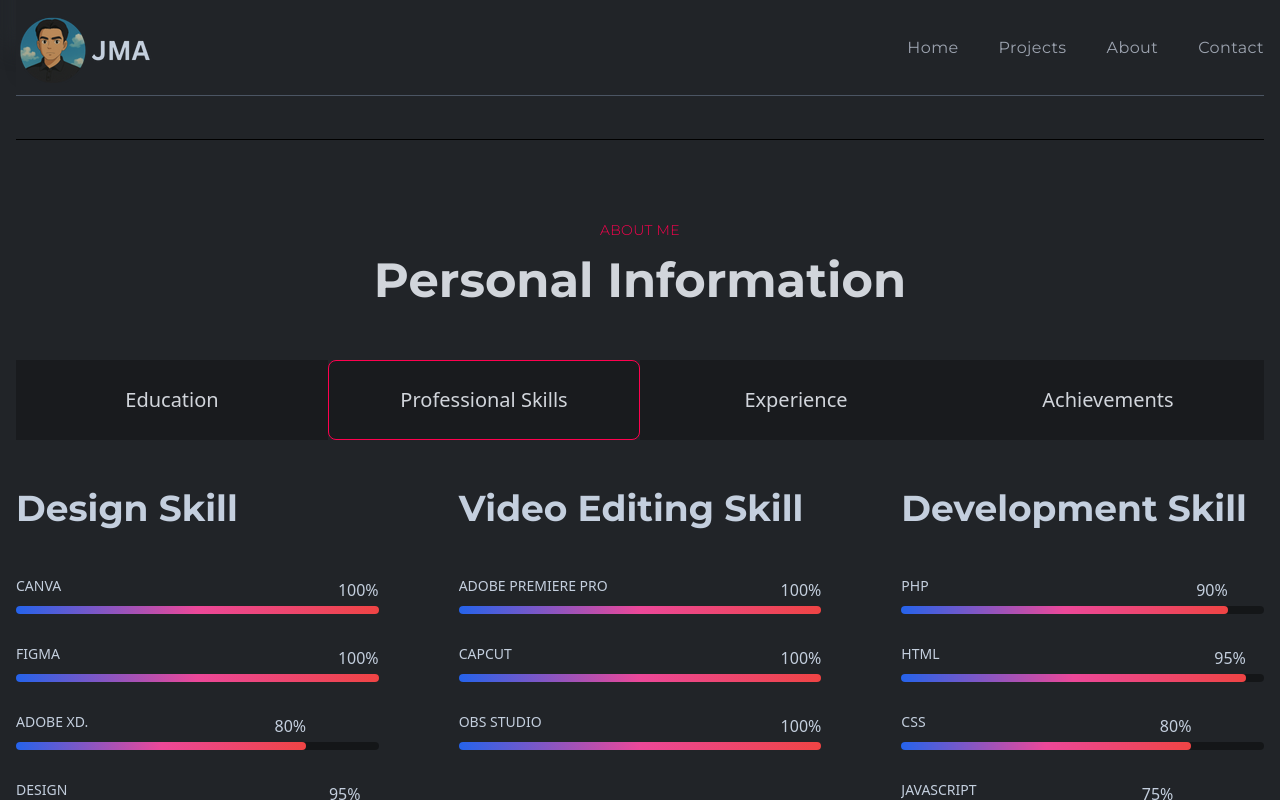
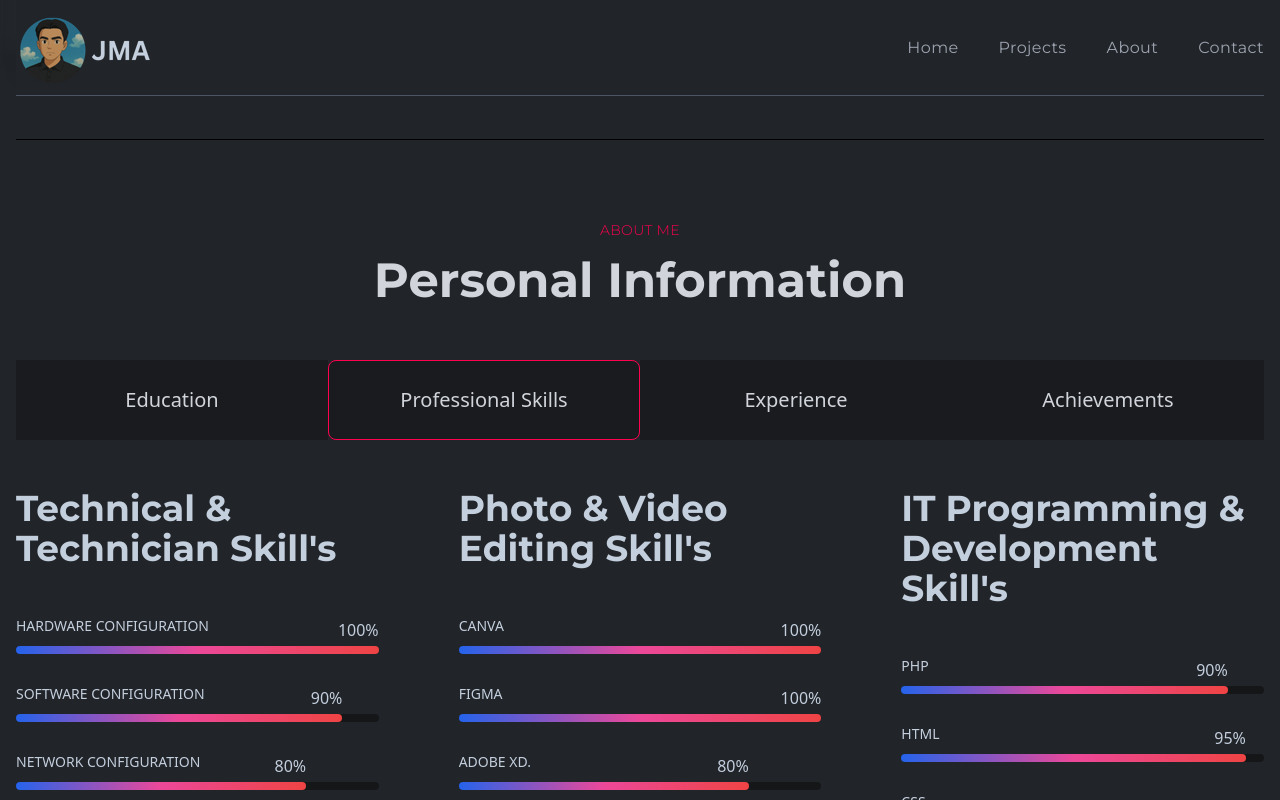
Before and after one commit to cmuciscaguinea/joemaraguineaportfolio, a React (Create React App) app: page / in a window 1280 px wide. Both pictures are taken after a click on the item "Professional Skills". Shown: the part 2274-3074 px from the top of the page. Built offline with nearby package versions, Linux system fonts and the light colour scheme.

Commit message:
Update skills section with new technical skills

```diff
--- a/src/components/resume/Skills.js
+++ b/src/components/resume/Skills.js
@@ -8,15 +8,82 @@ const Skills = () => {
       animate={{ opacity: 1, transition: { duration: 0.5 } }}
       className="w-full flex flex-col lgl:flex-row gap-10 lgl:gap-20"
     >
+
       <div className="w-full lgl:w-1/2">
         <div className="py-12 font-titleFont flex flex-col gap-4">
           {/* <p className="text-sm text-designColor tracking-[4px] uppercase">
             Features
           </p> */}
-          <h2 className="text-3xl md:text-4xl font-bold">Design Skill</h2>
+          <h2 className="text-3xl md:text-4xl font-bold">Technical & Technician Skill's</h2>
         </div>
         <div className='className="mt-14 w-full flex flex-col gap-6'>
           <div className="overflow-x-hidden">
+            <p className="text-sm uppercase font-medium">Hardware Configuration</p>
+            <span className="w-full h-2 bgOpacity rounded-md inline-flex mt-2">
+              <motion.span
+                initial={{ x: "-100%", opacity: 0 }}
+                animate={{ x: 0, opacity: 1 }}
+                transition={{ duration: 0.5, delay: 0.5 }}
+                className="w-full h-full bg-gradient-to-r from-blue-600 via-pink-500 to-red-500 rounded-md relative"
+              >
+                <span className="absolute -top-7 right-0">100%</span>
+              </motion.span>
+            </span>
+          </div>
+          <div className="overflow-x-hidden">
+            <p className="text-sm uppercase font-medium">Software Configuration</p>
+            <span className="w-full h-2 bgOpacity rounded-md inline-flex mt-2">
+              <motion.span
+                initial={{ x: "-100%", opacity: 0 }}
+                animate={{ x: 0, opacity: 1 }}
+                transition={{ duration: 0.5, delay: 0.5 }}
+                className="w-[90%] h-full bg-gradient-to-r from-blue-600 via-pink-500 to-red-500 rounded-md relative"
+              >
+                <span className="absolute -top-7 right-0">90%</span>
+              </motion.span>
+            </span>
+          </div>
+          <div className="overflow-x-hidden">
+            <p className="text-sm uppercase font-medium">Network Configuration</p>
+            <span className="w-full h-2 bgOpacity rounded-md inline-flex mt-2">
+              <motion.span
+                initial={{ x: "-100%", opacity: 0 }}
+                animate={{ x: 0, opacity: 1 }}
+                transition={{ duration: 0.5, delay: 0.5 }}
+                className="w-[80%] h-full bg-gradient-to-r from-blue-600 via-pink-500 to-red-500 rounded-md relative"
+              >
+                <span className="absolute -top-7 right-0">80%</span>
+              </motion.span>
+            </span>
+          </div>
+
+          <div className="overflow-x-hidden">
+            <p className="text-sm uppercase font-medium">Operating System Configuration</p>
+            <span className="w-full h-2 bgOpacity rounded-md inline-flex mt-2">
+              <motion.span
+                initial={{ x: "-100%", opacity: 0 }}
+                animate={{ x: 0, opacity: 1 }}
+                transition={{ duration: 0.5, delay: 0.5 }}
+                className="w-[80%] h-full bg-gradient-to-r from-blue-600 via-pink-500 to-red-500 rounded-md relative"
+              >
+                <span className="absolute -top-7 right-0">80%</span>
+              </motion.span>
+            </span>
+          </div>
+        </div>
+      </div>
+
+
+
+      <div className="w-full lgl:w-1/2">
+        <div className="py-12 font-titleFont flex flex-col gap-4">
+          {/* <p className="text-sm text-designColor tracking-[4px] uppercase">
+            Features
+          </p> */}
+          <h2 className="text-3xl md:text-4xl font-bold">Photo & Video Editing Skill's</h2>
+        </div>
+        <div className='className="mt-14 w-full flex flex-col gap-6'>
+            <div className="overflow-x-hidden">
             <p className="text-sm uppercase font-medium">Canva</p>
             <span className="w-full h-2 bgOpacity rounded-md inline-flex mt-2">
               <motion.span
@@ -69,18 +136,7 @@ const Skills = () => {
               </motion.span>
             </span>
           </div>
-        </div>
-      </div>
 
-
-      <div className="w-full lgl:w-1/2">
-        <div className="py-12 font-titleFont flex flex-col gap-4">
-          {/* <p className="text-sm text-designColor tracking-[4px] uppercase">
-            Features
-          </p> */}
-          <h2 className="text-3xl md:text-4xl font-bold">Video Editing Skill</h2>
-        </div>
-        <div className='className="mt-14 w-full flex flex-col gap-6'>
           <div className="overflow-x-hidden">
             <p className="text-sm uppercase font-medium">Adobe Premiere Pro</p>
             <span className="w-full h-2 bgOpacity rounded-md inline-flex mt-2">
@@ -128,7 +184,7 @@ const Skills = () => {
           {/* <p className="text-sm text-designColor tracking-[4px] uppercase">
             Features
           </p> */}
-          <h2 className="text-3xl md:text-4xl font-bold">Development Skill</h2>
+          <h2 className="text-3xl md:text-4xl font-bold">IT Programming & Development Skill's</h2>
         </div>
         <div className="flex flex-col gap-6">
           <div className="overflow-x-hidden">
@@ -210,7 +266,7 @@ const Skills = () => {
             </span>
           </div>
           <div className="overflow-x-hidden">
-            <p className="text-sm uppercase font-medium">SOFTWARE</p>
+            <p className="text-sm uppercase font-medium">JAVA LANGUAGE</p>
             <span className="w-full h-2 bgOpacity rounded-md inline-flex mt-2">
               <motion.span
                 initial={{ x: "-100%", opacity: 0 }}
@@ -222,6 +278,32 @@ const Skills = () => {
               </motion.span>
             </span>
           </div>
+          <div className="overflow-x-hidden">
+            <p className="text-sm uppercase font-medium">PYTHON LANGUAGE</p>
+            <span className="w-full h-2 bgOpacity rounded-md inline-flex mt-2">
+              <motion.span
+                initial={{ x: "-100%", opacity: 0 }}
+                animate={{ x: 0, opacity: 1 }}
+                transition={{ duration: 0.5, delay: 0.5 }}
+                className="w-full h-full bg-gradient-to-r from-blue-600 via-pink-500 to-red-500 rounded-md relative"
+              >
+                <span className="absolute -top-7 right-0">100%</span>
+              </motion.span>
+            </span>
+          </div>
+          <div className="overflow-x-hidden">
+            <p className="text-sm uppercase font-medium">DATABASE (MYSQL)</p>
+            <span className="w-full h-2 bgOpacity rounded-md inline-flex mt-2">
+              <motion.span
+                initial={{ x: "-100%", opacity: 0 }}
+                animate={{ x: 0, opacity: 1 }}
+                transition={{ duration: 0.5, delay: 0.5 }}
+                className="w-full h-full bg-gradient-to-r from-blue-600 via-pink-500 to-red-500 rounded-md relative"
+              >
+                <span className="absolute -top-7 right-0">100%</span>
+              </motion.span>
+            </span>
+          </div>
         </div>
       </div>
     </motion.div>
```
